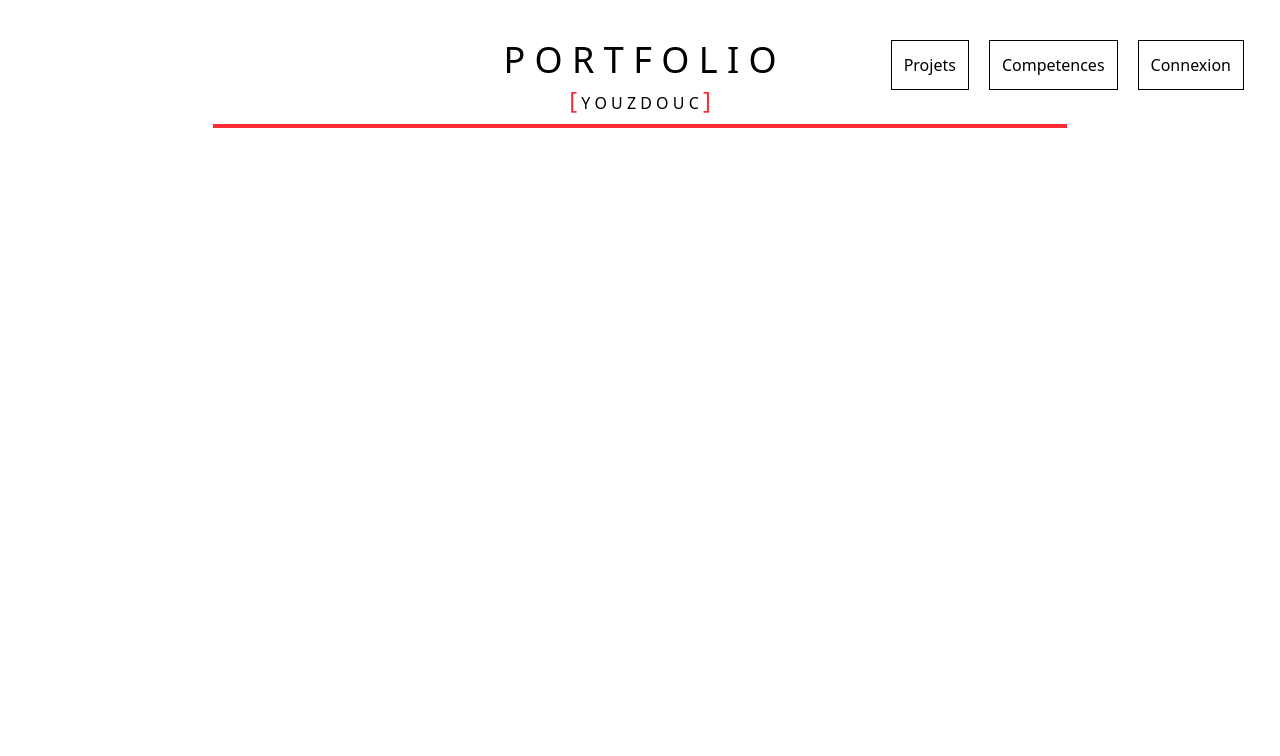
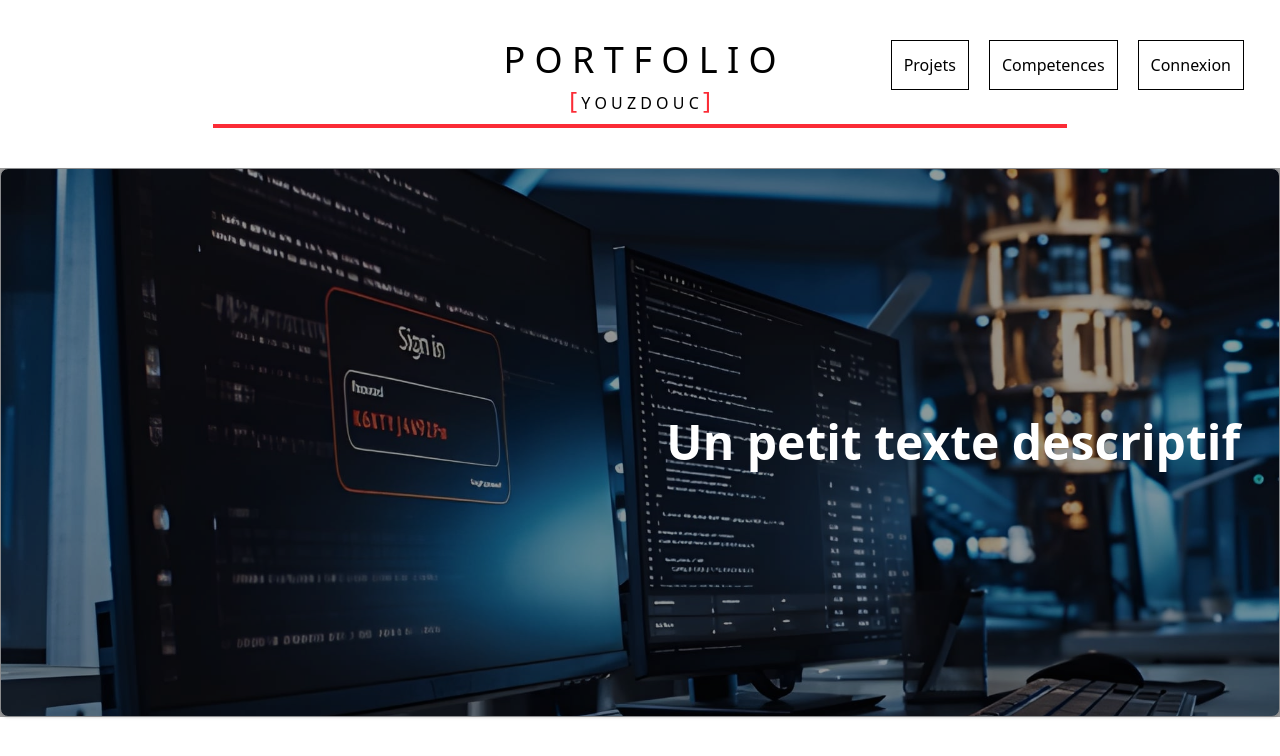
Before and after one commit to papaousseynou/portfolio-react, a React (Vite) app: page /home in a window 1280 px wide. Shown: the top 756 px of the page. Built offline with nearby package versions, Linux system fonts and the light colour scheme.

Commit message:
Premier interface home

```diff
--- a/src/App.jsx
+++ b/src/App.jsx
@@ -5,6 +5,7 @@ import { Route, BrowserRouter as Router, Routes } from "react-router-dom";
 import Navbar from "./components/Navbar";
 import ConnexionPage from "./components/pages/ConnexionPage";
 import BlankPage from "./components/pages/BlankPage";
+import HomePage from "./components/pages/HomePage";
 
 function App() {
   return (
@@ -12,7 +13,8 @@ function App() {
       <Navbar />
       <Routes>
         <Route path="/connexion" element={<ConnexionPage />} />
-        <Route path="/blank" element={<blankPage />} />
+        <Route path="/home" element={<HomePage />} />
+        <Route path="/blank" element={<BlankPage />} />
       </Routes>
     </Router>
   );
--- a/src/components/Navbar.jsx
+++ b/src/components/Navbar.jsx
@@ -28,7 +28,7 @@ export default function Navbar() {
 
         //Navigation
         if(id == 0){
-            navigate("/blank")
+            navigate("/home")
         }else if(id == 1){
             navigate("/blank")
         }else if(id == 2){
--- /dev/null
+++ b/src/components/pages/HomePage.jsx
@@ -0,0 +1,23 @@
+import React from 'react'
+import photo01 from "../../assets/photo01.jpg"
+import photo02 from "../../assets/photo02.jpg"
+
+
+export default function HomePage() {
+  return (
+    <div>
+        <div className='w-full ' >
+            <div className='relative'>
+                <div  style={{ backgroundImage: `url(${photo02})` }} className=' mt-10 w-full aspect-[7/3] border border-gray-200 rounded-lg shadow-sm  bg-cover bg-center s-40'></div>
+
+                <div className="absolute inset-0 bg-black/40"></div>
+                <div className="absolute inset-0 flex items-center justify-center text-white text-3xl font-bold">
+                    <span className='absolute right-10 text-5xl'>Un petit texte descriptif</span>
+                </div>
+
+            </div>
+            <div  style={{ backgroundImage: `url(${photo01})` }} className='ml-20 mt-10 w-1/3 aspect-[1/1] border border-gray-200 rounded-lg shadow-sm  bg-cover bg-center s-40'></div>
+        </div>
+    </div>
+  )
+}
```
Also changed, not shown: src/assets/photo02.jpg (added).
